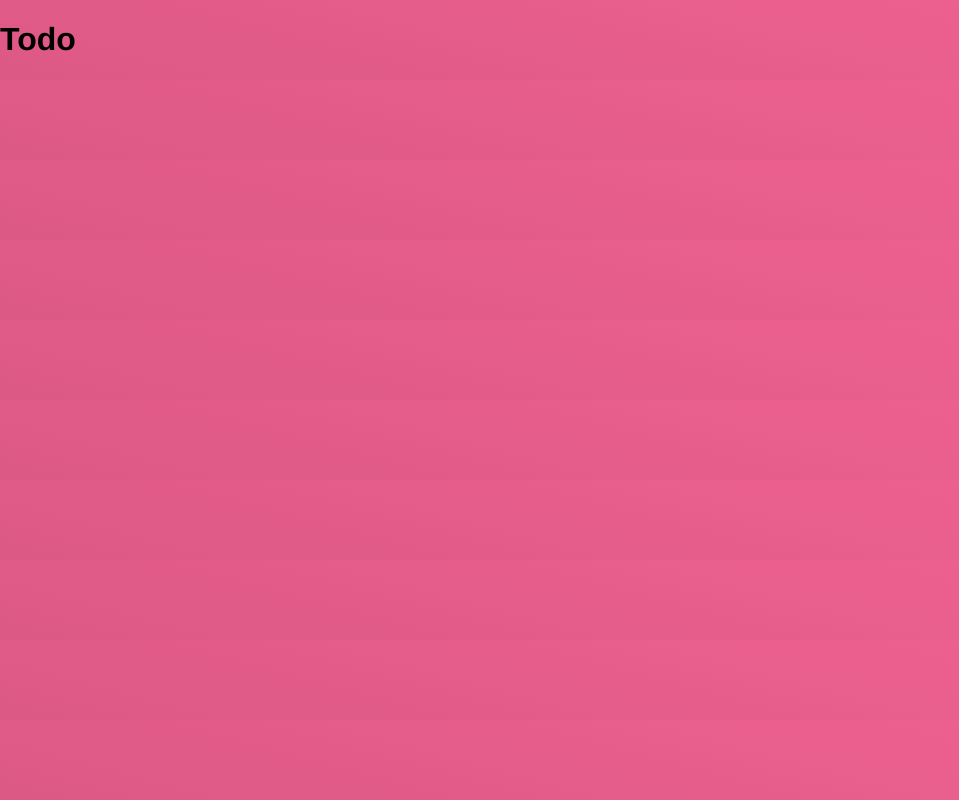
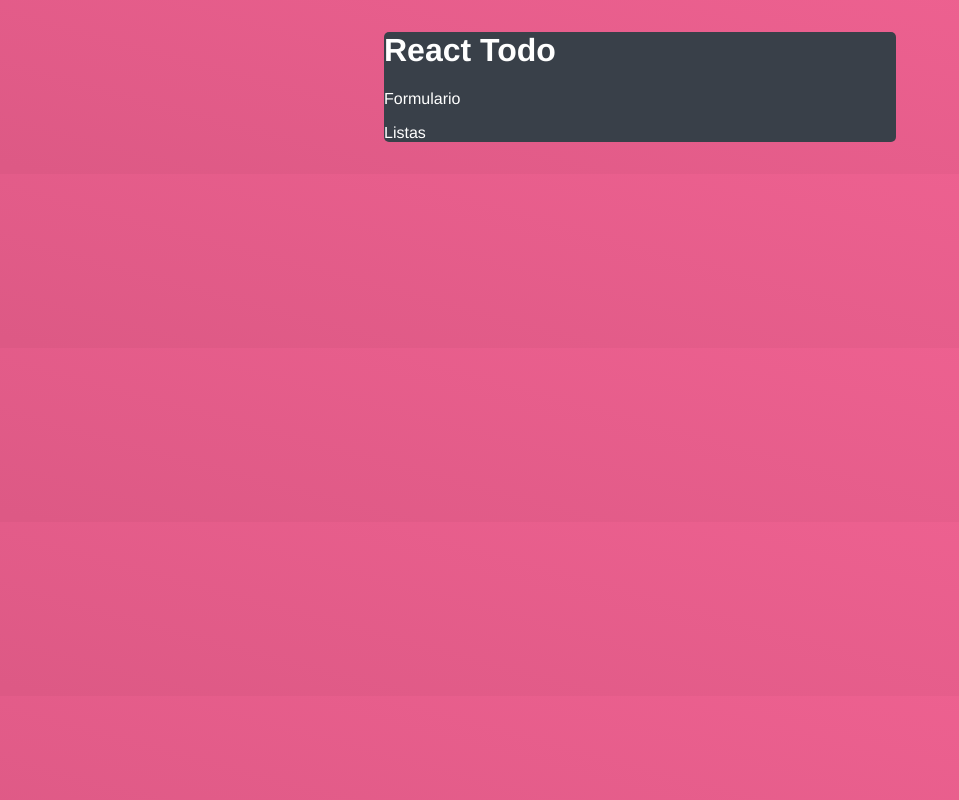
Before and after one commit to Danielecarn/To-Do-List, a React (Create React App) app in the folder to_do/: page / in a window 1280 px wide. Shown: the whole page, without its empty margins (0-959 px from the left). Built offline with nearby package versions, Linux system fonts and the light colour scheme.

Commit message:
Estrutura do projeto

```diff
--- a/to_do/src/App.css
+++ b/to_do/src/App.css
@@ -0,0 +1,7 @@
+.App{
+    width: 40%;
+    margin: 2em auto;
+    background-color: #394049;
+    border-radius: 5px;
+    color: #fff;
+}
--- a/to_do/src/App.js
+++ b/to_do/src/App.js
@@ -1,10 +1,27 @@
 import "./App.css";
 
+import {BsTrash, BsBookMarkCheck, BsBookmarkCheckFill} from "react-icons/bs"
+import { useState } from "react";
+
+const API = "http://localhost:5000";
+
 function App() {
+  const [title, setTitle] = useState("")
+  const [time, setTime] = useState("")
+  const [todos, setTodos] = useState([])
+  const [loading, setLoading] = useState(false)
+
   return (
     <div className="App">
-      <h1>Todo</h1>
-
+      <div className="todo-header">
+        <h1>React Todo</h1>
+      </div>
+      <div className="form-todo">
+        <p>Formulario</p>
+      </div>
+      <div className="list-todo">
+        <p>Listas</p>
+      </div>
     </div>
   );
 }
```
